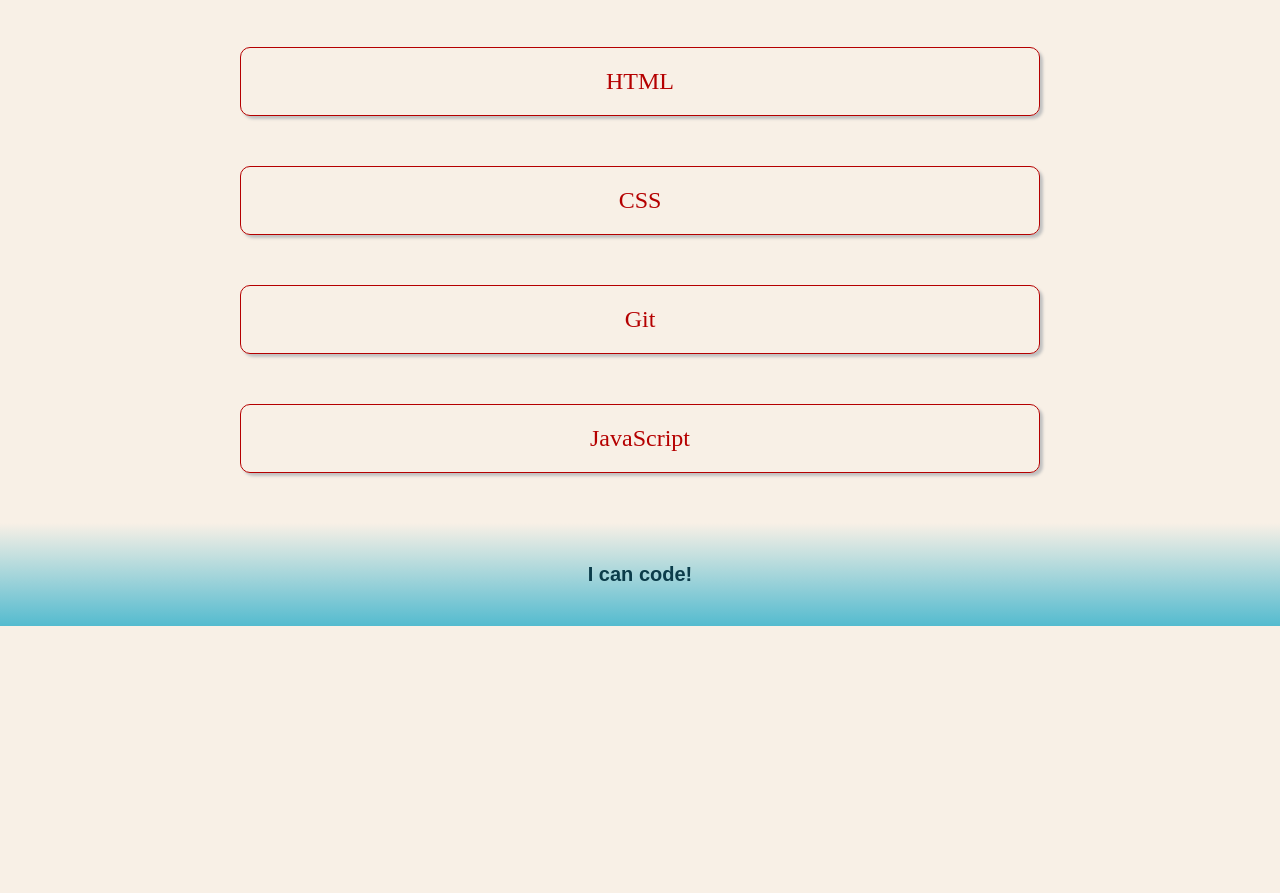
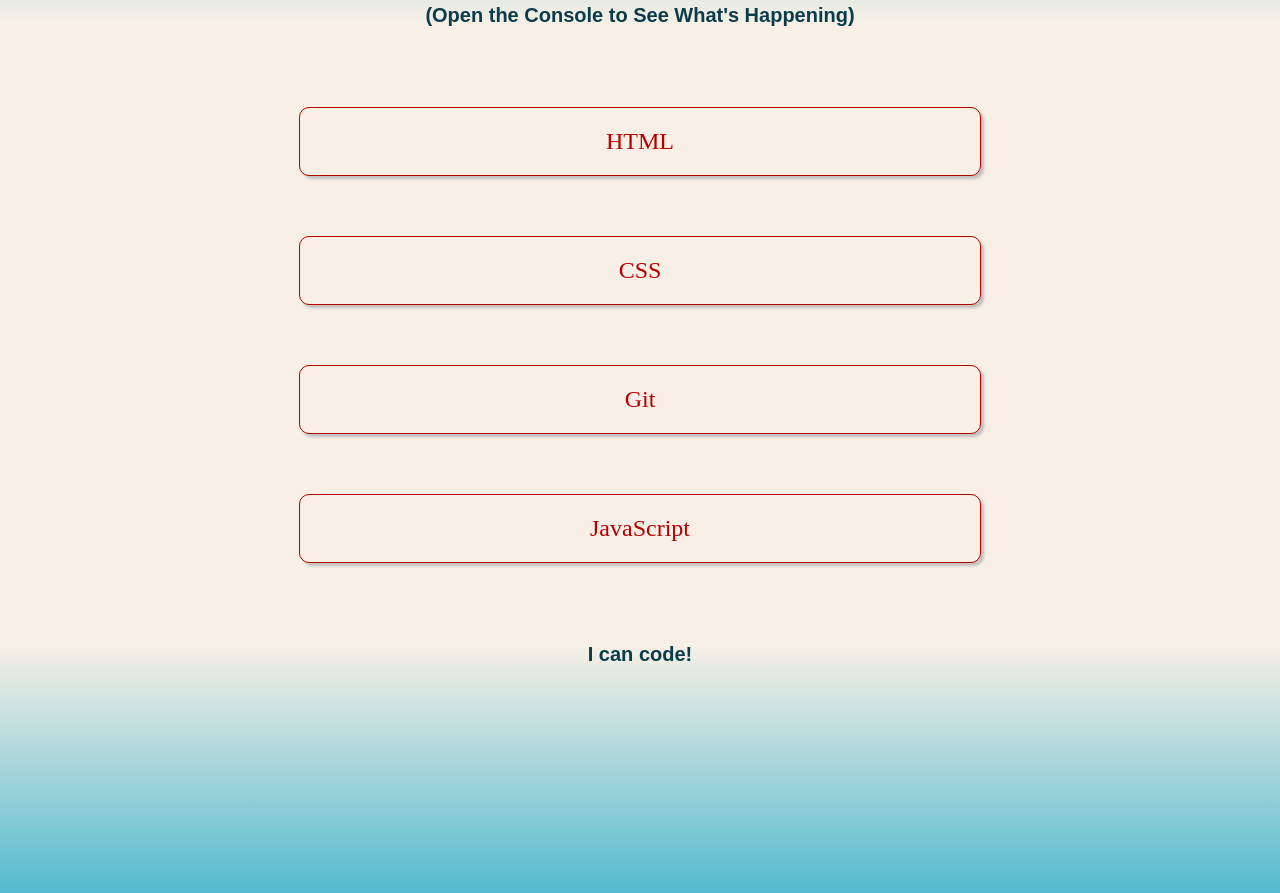
Before and after one commit to SarahSquyres/prework-study-guide, a plain HTML site: page index.html in a window 1280 px wide. Shown: the part 221-1114 px from the top of the page. Before the commit the page ends 847 px from the top, so only its background shows below. Drawn offline with Linux system fonts and the light colour scheme.

Commit message:
touchups after learning more css

```diff
--- a/assets/style.css
+++ b/assets/style.css
@@ -5,7 +5,7 @@
 
 
 html {
-  background-color:rgb(248, 240, 230)
+  background-color:rgb(248, 240, 230);
 }
 
 
@@ -19,10 +19,11 @@ header {
 
 footer {
   width: 100%;
+  height: 250px;
   background-image: linear-gradient(#f8f0e6, #54bbcf);
-  text-align: center;
-  padding-top: 20px;
-  padding-bottom: 10px;
+  text-align:center;
+  position:relative;
+  bottom: 0;
 }
 
 
@@ -44,29 +45,28 @@ img {
 
 
 h2 {
-  margin-bottom: 30px;
   font-size: 20px;
   color: rgb(11, 60, 74);
   font-family: century, sans-serif;
-  padding-top: 20px;
+  margin-bottom: 50px;
+  margin-top: 50px;
 }
 
 
-div {
-  width: 800px;
+
+
+.row {
+  display: block;
+  width: 100%;
   text-align: center;
-  transform: translateX(-50%);
-  margin-left: 50%;
-  margin-bottom: 50px;
-  margin-top: 50px;
-  padding-left: 0;
+
 }
-
 
 a {
   font-size: 150%;
-  margin-right: flex;
-  margin-bottom: 10px;
+  margin-top: 30px;
+  margin-bottom: 30px;
+  width: 50%;
   padding: 20px 20px;
   border-radius: 10px;
   background-color: transparent;
@@ -75,9 +75,7 @@ a {
   box-shadow: silver 3px 3px 3px 0;
   color: #b50000;
   border: 1px solid #b50000;
-  display: flex;
-  align-items: center;
-  justify-content: center;
+  display:inline-block;
   text-decoration: none;
 }
 
@@ -92,12 +90,17 @@ p {
   text-align:left;
   font-size:20px;
   font-family: century, sans-serif;
-  width: 760px;
+  width: 50%;
   color: white;
   background-color: #975c7ab2;
   border: 1px solid #faf8f8;
   border-radius: 10px;
   box-shadow: silver 3px 3px 3px 0;
   font-weight: lighter;
-  padding: 20px 20px
+  padding: 20px 20px;
 }
+
+.demo {
+  display: block;
+  margin: auto;
+}
```
